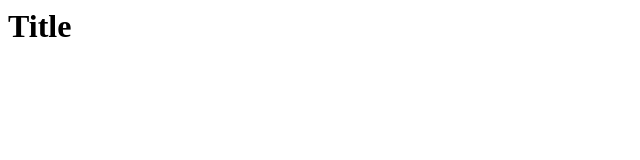
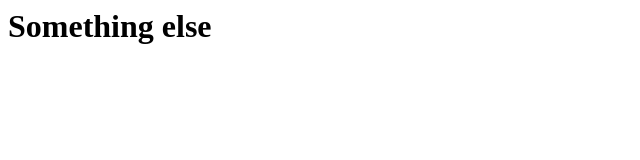
Before and after one commit to wilderav86/Portfolio, a plain HTML site: page index.html in a window 1280 px wide. Shown: the whole page, without its empty margins (0-640 px from the left). Drawn offline with Linux system fonts and the light colour scheme.

Commit message:
changing title

```diff
--- a/index.html
+++ b/index.html
@@ -1,3 +1,3 @@
 <h1>
-    Title
+    Something else
 </h1>
```
